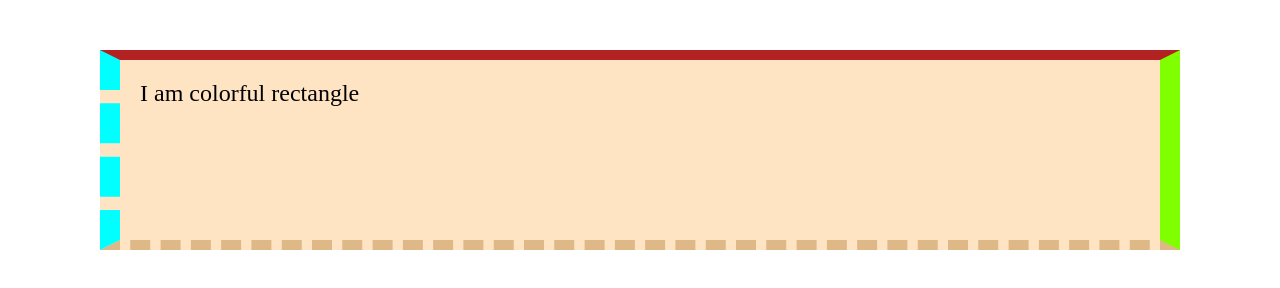
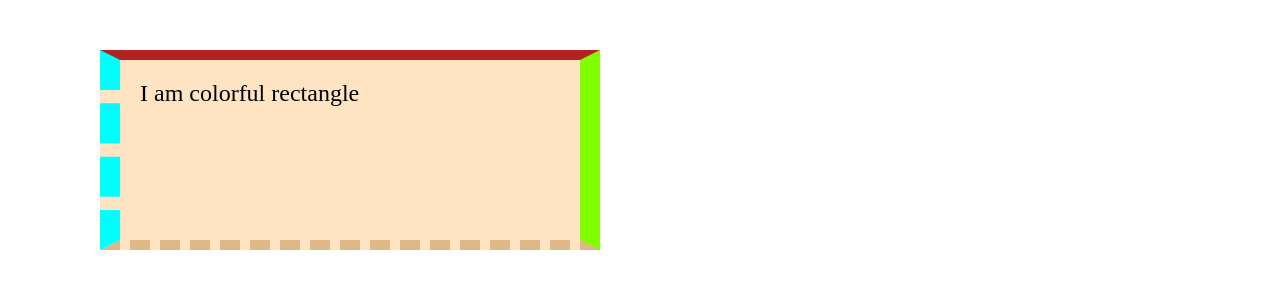
Before and after one commit to svlanakom/Gromlesson, a plain HTML site: page lesson8/task2/index.html in a window 1280 px wide. Drawn offline with nearby package versions, Linux system fonts and the light colour scheme.

Commit message:
Lesson8task2nexttry

```diff
--- a/lesson8/task2/index.html
+++ b/lesson8/task2/index.html
@@ -9,7 +9,7 @@
     <link rel="stylesheet" href="style.css">
 </head>
 <body>
-    <div class="rectangle">
+    <div>
      I am colorful rectangle
     </div>
 
--- a/lesson8/task2/style.css
+++ b/lesson8/task2/style.css
@@ -1,14 +1,13 @@
-
-.rectangle {
+div{
     font-size: 24px;
     background-color: bisque;
-    width: 420;
+    margin: 50px 100px;
+    padding: 20px;
+    width: 420px;
     height: 140px;
     border-top: 10px solid firebrick;
     border-right: 20px solid chartreuse;
     border-bottom: 10px dashed burlywood;
     border-left: 20px dashed aqua;
-    margin: 50px 100px;
-    padding: 20px;
 
 }
```
